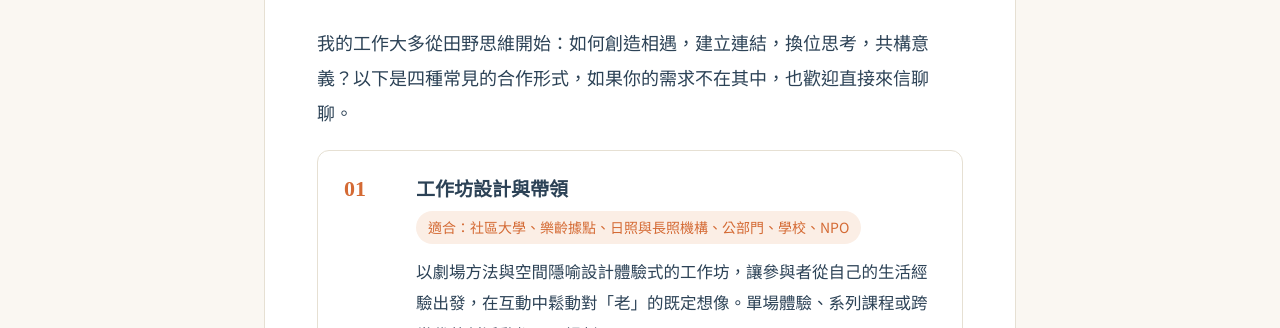
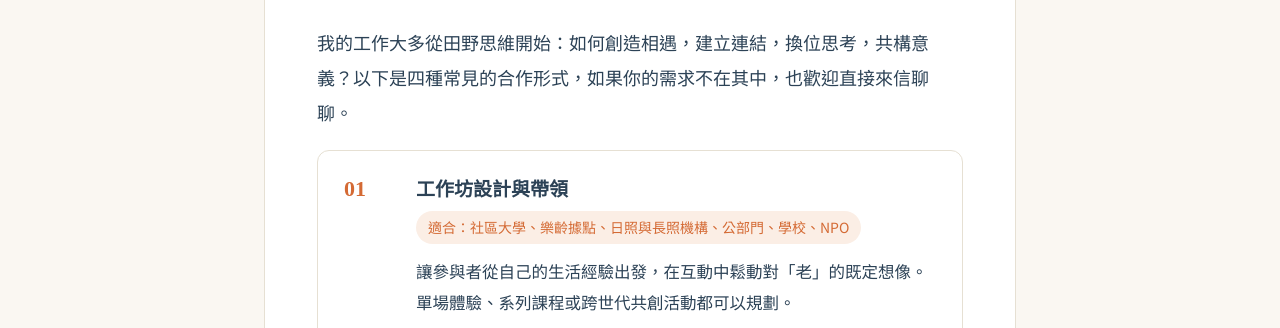
Before and after one commit to agingcultureTW/huaihsuanchen.github.io, a plain HTML site: page collaborate.html in a window 1280 px wide. Shown: the part 461-789 px from the top of the page. Drawn offline with Linux system fonts and the light colour scheme.

Commit message:
Update collaborate.html

```diff
--- a/collaborate.html
+++ b/collaborate.html
@@ -32,7 +32,7 @@
     <div class="service-body">
       <h3>工作坊設計與帶領</h3>
       <p class="service-for">適合：社區大學、樂齡據點、日照與長照機構、公部門、學校、NPO</p>
-      <p>以劇場方法與空間隱喻設計體驗式的工作坊，讓參與者從自己的生活經驗出發，在互動中鬆動對「老」的既定想像。單場體驗、系列課程或跨世代共創活動都可以規劃。</p>
+      <p>讓參與者從自己的生活經驗出發，在互動中鬆動對「老」的既定想像。單場體驗、系列課程或跨世代共創活動都可以規劃。</p>
       <p class="service-eg">做過的：永和社大共好行動會社的系列共學設計、戲遊銀髮與劇作老年工作坊、青銀共學活動設計。</p>
     </div>
   </div>
```
